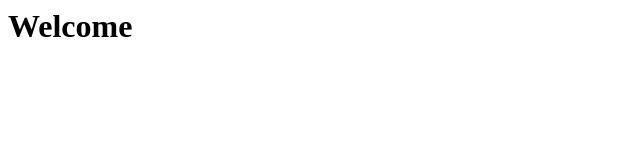
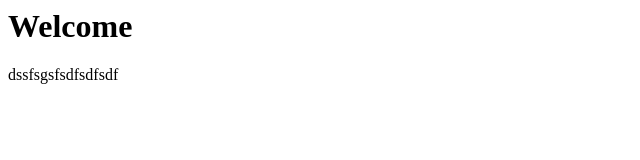
Before and after one commit to yasinthamadusanka/myapp1, a plain HTML site: page index.html in a window 1280 px wide. Shown: the whole page, without its empty margins (0-640 px from the left). Drawn offline with Linux system fonts and the light colour scheme.

Commit message:
adfsdfdsfsdfsdfsdfsd

```diff
--- a/index.html
+++ b/index.html
@@ -4,7 +4,7 @@
 	</head>
 
 	<body>
-
+		<p>dssfsgsfsdfsdfsdf</p>
 	</body>
 
 </html>
```
